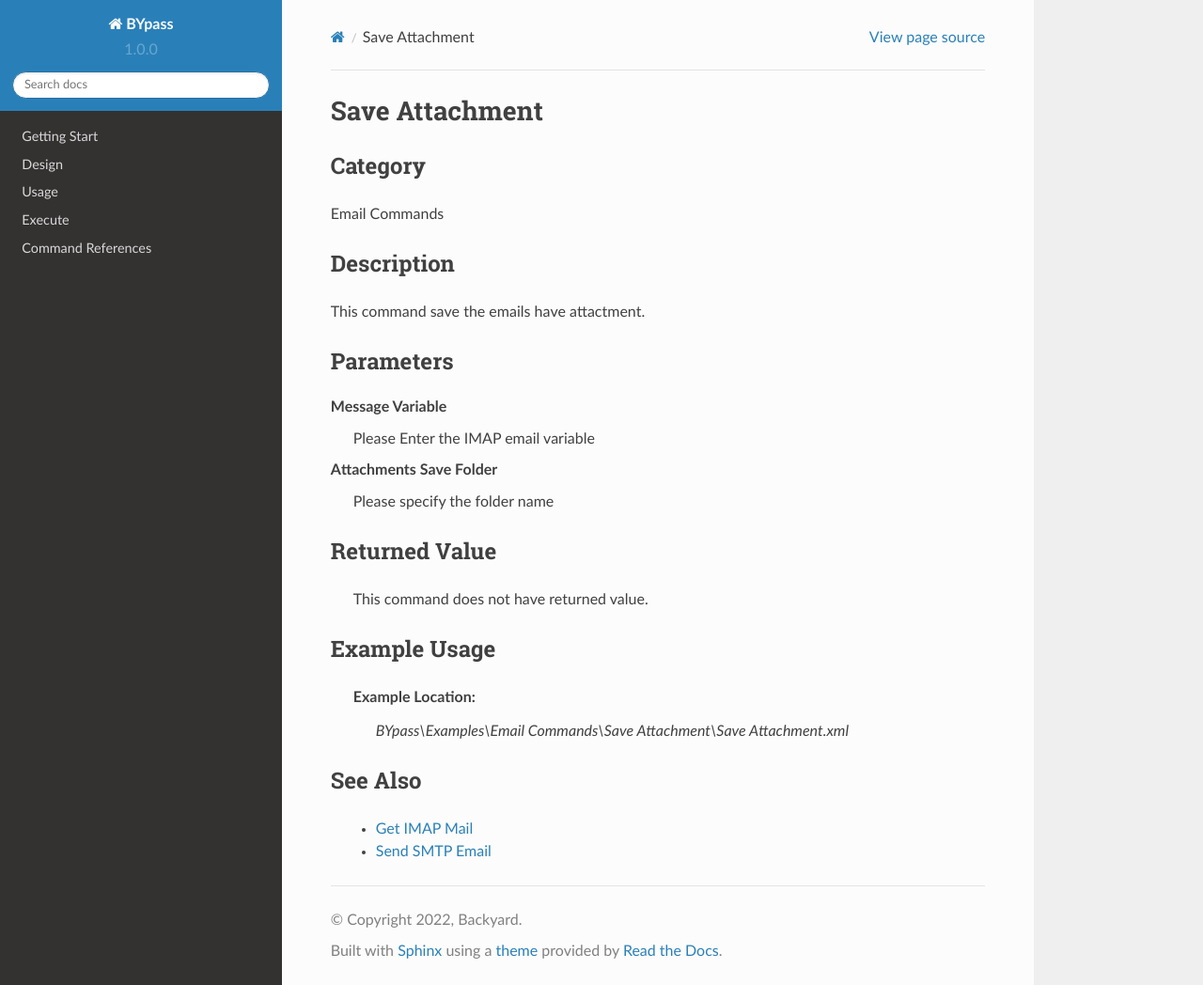
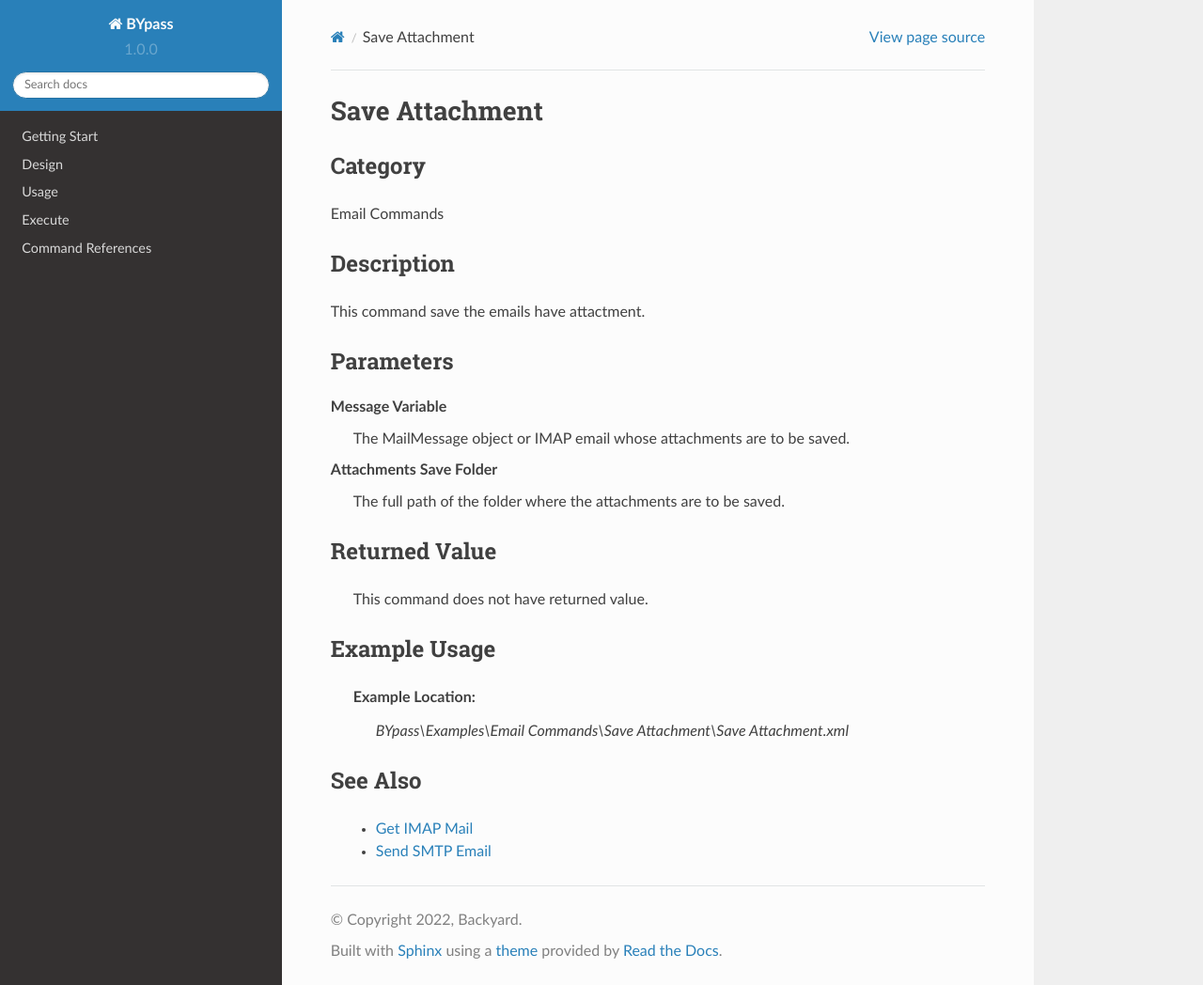
Before and after one commit to stupidmankind/BYpassDoc, a Sphinx documentation site: the page built from docs/source/commands/emailsaveattachment.rst, in a window 1280 px wide and 1048 px high. Shown: the whole window at 94% size. Built offline with Sphinx 7.4.7 and the Read the Docs theme 2.0.0, drawn with Linux system fonts in a browser that asks for light colours.

Commit message:
Update emailsaveattachment.rst
Edit description

```diff
--- a/docs/source/commands/emailsaveattachment.rst
+++ b/docs/source/commands/emailsaveattachment.rst
@@ -14,10 +14,10 @@ Parameters
 ----------
 
 **Message Variable**
-	Please Enter the IMAP email variable
+	The MailMessage object or IMAP email whose attachments are to be saved.
 
 **Attachments Save Folder**
-	Please specify the folder name
+	The full path of the folder where the attachments are to be saved.
 
 
 
```
